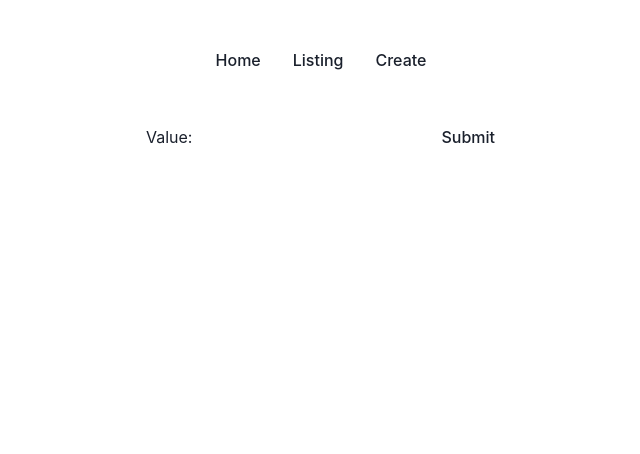
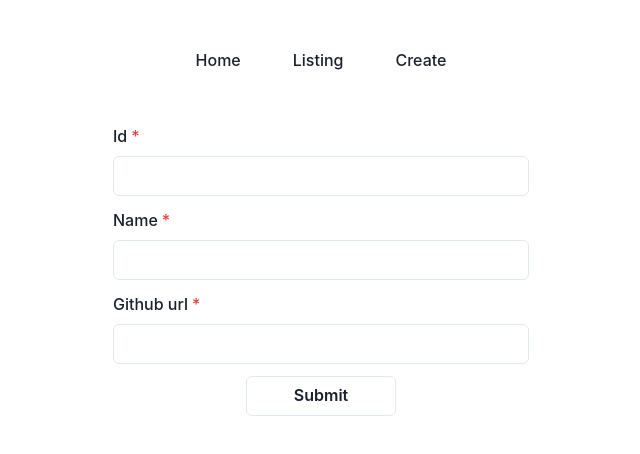
Before and after one commit to romain-trotard/routing-lib-navigation-api, a React (Vite) app: page /create in a window 1280 px wide. Shown: the top 454 px of the page, without its empty margins (319-959 px from the left). Built offline with nearby package versions, Linux system fonts and the light colour scheme.

Commit message:
Add create page

```diff
--- a/package.json
+++ b/package.json
@@ -15,6 +15,7 @@
     "framer-motion": "^7.10.2",
     "react": "^18.2.0",
     "react-dom": "^18.2.0",
+    "react-hook-form": "^7.41.0",
     "react-modal": "^3.16.1"
   },
   "devDependencies": {
--- a/src/api/libAPI.ts
+++ b/src/api/libAPI.ts
@@ -55,3 +55,9 @@ export async function getLibraryById(id: string) {
 
     return lib;
 }
+
+export async function addLibrary(library: Library) {
+    await sleep(1000);
+
+    libraries.push(library);
+}
--- a/src/components/Navigation.tsx
+++ b/src/components/Navigation.tsx
@@ -2,7 +2,7 @@ import { Box, Flex } from "@chakra-ui/react";
 
 export default function Navigation() {
     return (
-        <Flex paddingY={2} marginBottom={9} justifyContent="center">
+        <Flex paddingY={2} marginBottom={9} justifyContent="center" gap={5}>
             <Box as="a" paddingX={4} paddingY={2} href="/">Home</Box>
             <Box as="a" paddingX={4} paddingY={2} href="/listing">Listing</Box>
             <Box as="a" paddingX={4} paddingY={2} href="/create">Create</Box>
--- a/src/components/Prompt.tsx
+++ b/src/components/Prompt.tsx
@@ -1,6 +1,7 @@
 import usePrompt from "../lib/usePrompt";
 import Modal from 'react-modal';
 import { useRef, useState } from "react";
+import { Button, Flex, Text } from "@chakra-ui/react";
 
 Modal.setAppElement('#root');
 
@@ -40,15 +41,22 @@ export default function Prompt({
 
     return (
         <Modal isOpen={showModal} onRequestClose={closeModal} style={customStyles}>
-            <p>{message}</p>
-            <button type="button" onClick={() => {
-                promiseResolve.current?.(false)
-                closeModal();
-            }}>Cancel</button>
-            <button type="button" onClick={() => {
-                promiseResolve.current?.(true);
-                closeModal()
-            }}>Confirm</button>
+            <Text fontSize="2xl" fontWeight={600} marginBottom={3}>Are you sure?</Text>
+            <Text fontSize="lg">{message}</Text>
+            <Flex justifyContent="flex-end" gap={2} paddingTop={3}>
+                <Button type="button" variant='outline' onClick={() => {
+                    promiseResolve.current?.(false)
+                    closeModal();
+                }}>
+                    Cancel
+                </Button>
+                <Button type="button" colorScheme="blue" variant='outline' onClick={() => {
+                    promiseResolve.current?.(true);
+                    closeModal()
+                }}>
+                    Confirm
+                </Button>
+            </Flex>
         </Modal>
     );
 }
--- a/src/lib/useNavigate.ts
+++ b/src/lib/useNavigate.ts
@@ -1,3 +1,7 @@
-export default function useNavigate(url: string, { replaceMode = false } = {}) {
-    window.navigation.navigate(url, { history: replaceMode ? 'replace' : 'push' });
+import { useCallback } from "react";
+
+export default function useNavigate() {
+    return useCallback((url: string, { replaceMode = false, info }: { replaceMode?: boolean, info?: any } = {}) => {
+        window.navigation.navigate(url, { history: replaceMode ? 'replace' : 'push', info });
+    }, []);
 }
--- a/src/lib/usePrompt.tsx
+++ b/src/lib/usePrompt.tsx
@@ -1,5 +1,5 @@
 import { useCallback, useEffect, useLayoutEffect, useRef } from "react";
-import { NavigateEvent } from "../WindowOverride";
+import { NavigateEvent } from "./WindowOverride";
 
 
 function useEffectEvent(cb: Function) {
--- a/src/pages/CreatePage.tsx
+++ b/src/pages/CreatePage.tsx
@@ -1,22 +1,50 @@
-import { useState } from "react";
+import { Button, Container, FormControl, FormLabel, Input, Spinner } from "@chakra-ui/react";
+import { useForm } from "react-hook-form";
+import { addLibrary } from "../api/libAPI";
 import Layout from "../components/Layout";
 import Prompt from "../components/Prompt";
-
-const INIT_VALUE = ''
+import useNavigate from "../lib/useNavigate";
 
 export default function CreatePage() {
-    const [value, setValue] = useState(INIT_VALUE);
-    const isDirty = value !== INIT_VALUE;
+    const { register, formState: { isDirty, isSubmitting }, handleSubmit } = useForm({
+        defaultValues: {
+            id: '',
+            name: '',
+            githubUrl: '',
+        }
+    });
+    const navigate = useNavigate();
 
     return (
         <Layout>
             <Prompt when={isDirty} />
-            <form>
-                <label>Value:
-                    <input type="text" value={value} onChange={e => setValue(e.target.value)} />
-                </label>
-                <button type="submit" disabled={!isDirty}>Submit</button>
-            </form>
+            <Container maxW="md">
+                <form onSubmit={handleSubmit(async (values) => {
+                    await addLibrary(values);
+
+                    navigate('/listing', { info: { forceNavigate: true } });
+                })}>
+                    <FormControl marginBottom={3} isRequired>
+                        <FormLabel>Id</FormLabel>
+                        <Input type='text' {...register('id', { required: true })} />
+                    </FormControl>
+                    <FormControl marginBottom={3} isRequired>
+                        <FormLabel>Name</FormLabel>
+                        <Input type='text' {...register('name', { required: true })} />
+                    </FormControl>
+                    <FormControl marginBottom={3} isRequired>
+                        <FormLabel>Github url</FormLabel>
+                        <Input type='text' {...register('githubUrl', { required: true })} />
+                    </FormControl>
+                    <Button type="submit" variant='outline' disabled={!isDirty || isSubmitting} minW={150}>
+                        {
+                            isSubmitting ?
+                                <Spinner size='xs' /> :
+                                "Submit"
+                        }
+                    </Button>
+                </form>
+            </Container>
         </Layout>
     );
 }
```
Also changed, not shown: 1 other file (tests, documents, lock files or other folders).
